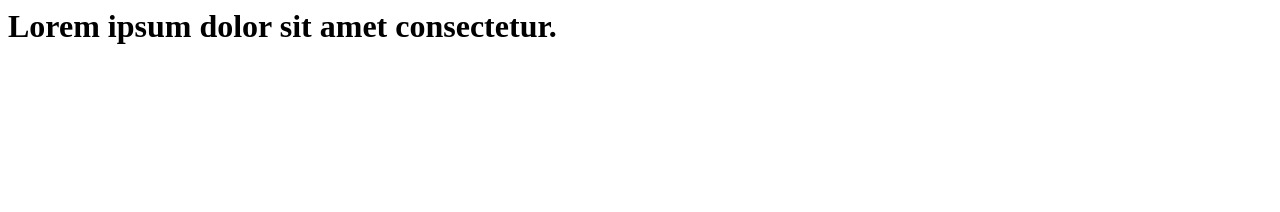
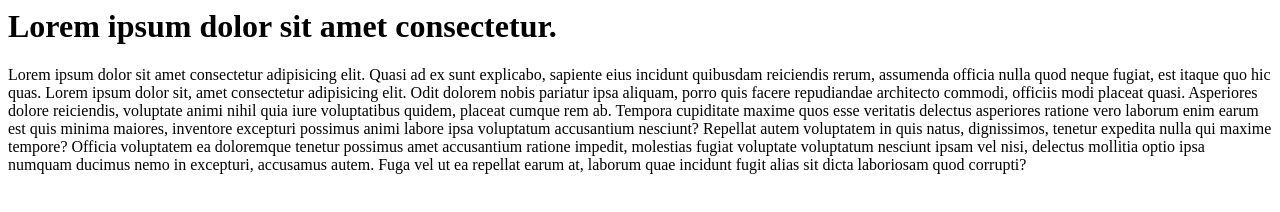
Before and after one commit to MGP-B/repositorioGITVSC, a plain HTML site: page index.html in a window 1280 px wide. Drawn offline with Linux system fonts and the light colour scheme.

Commit message:
Modificación de index.html

```diff
--- a/index.html
+++ b/index.html
@@ -4,5 +4,6 @@
 </head>
 <body>
     <h1>Lorem ipsum dolor sit amet consectetur.</h1>
+    <p> Lorem ipsum dolor sit amet consectetur adipisicing elit. Quasi ad ex sunt explicabo, sapiente eius incidunt quibusdam reiciendis rerum, assumenda officia nulla quod neque fugiat, est itaque quo hic quas. Lorem ipsum dolor sit, amet consectetur adipisicing elit. Odit dolorem nobis pariatur ipsa aliquam, porro quis facere repudiandae architecto commodi, officiis modi placeat quasi. Asperiores dolore reiciendis, voluptate animi nihil quia iure voluptatibus quidem, placeat cumque rem ab. Tempora cupiditate maxime quos esse veritatis delectus asperiores ratione vero laborum enim earum est quis minima maiores, inventore excepturi possimus animi labore ipsa voluptatum accusantium nesciunt? Repellat autem voluptatem in quis natus, dignissimos, tenetur expedita nulla qui maxime tempore? Officia voluptatem ea doloremque tenetur possimus amet accusantium ratione impedit, molestias fugiat voluptate voluptatum nesciunt ipsam vel nisi, delectus mollitia optio ipsa numquam ducimus nemo in excepturi, accusamus autem. Fuga vel ut ea repellat earum at, laborum quae incidunt fugit alias sit dicta laboriosam quod corrupti?</p>
 </body>
 </html>
```
